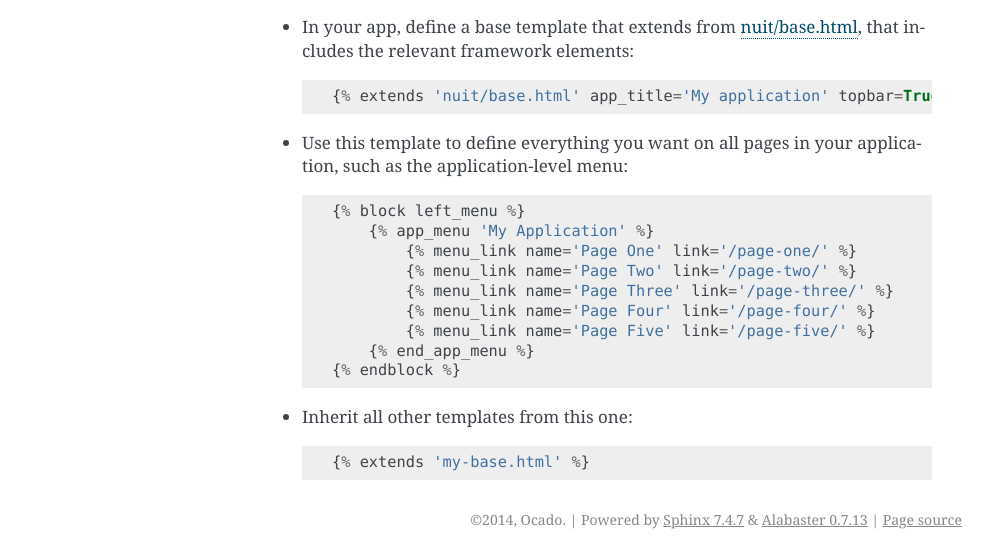
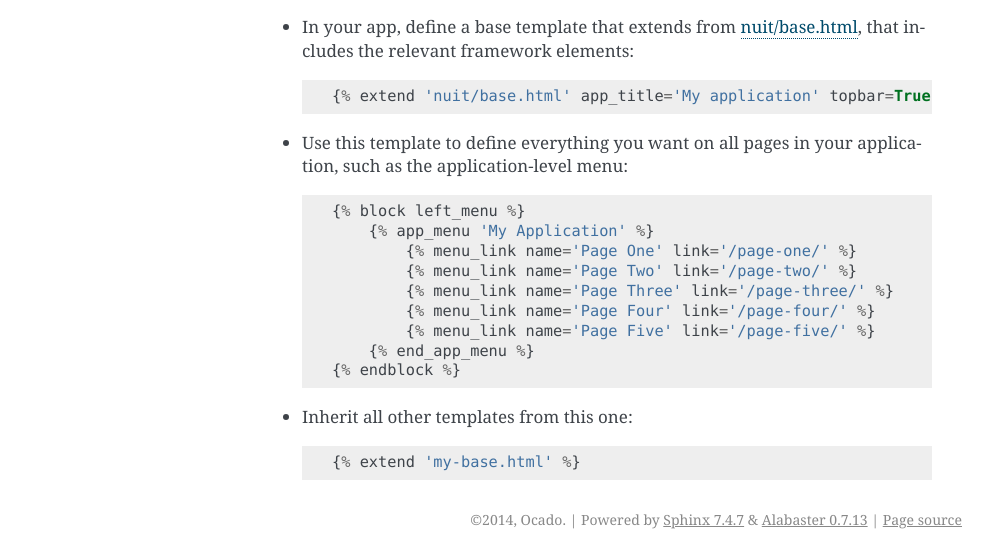
Before and after one commit to ocadotechnology/django-nuit, a Sphinx documentation site: the page built from docs/basics.txt, in a window 1280 px wide. Shown: the part 217-777 px from the top of the page, without its empty margins (148-1140 px from the left). Built offline with Sphinx 7.4.7, drawn with Linux system fonts in a browser that asks for light colours; the version number could not be read and is left out.

Commit message:
undo that, I am wrong

```diff
--- a/docs/basics.txt
+++ b/docs/basics.txt
@@ -6,7 +6,7 @@
 * Install Nuit following the :doc:`installation` guidelines.
 * In your app, define a base template that extends from :ref:`template-nuit-base`, that includes the relevant framework elements::
 
-    {% extends 'nuit/base.html' app_title='My application' topbar=True leftmenu=True %}
+    {% extend 'nuit/base.html' app_title='My application' topbar=True leftmenu=True %}
 
 * Use this template to define everything you want on all pages in your application, such as the application-level menu::
 
@@ -22,4 +22,4 @@
 
 * Inherit all other templates from this one::
 
-    {% extends 'my-base.html' %}
+    {% extend 'my-base.html' %}
```
